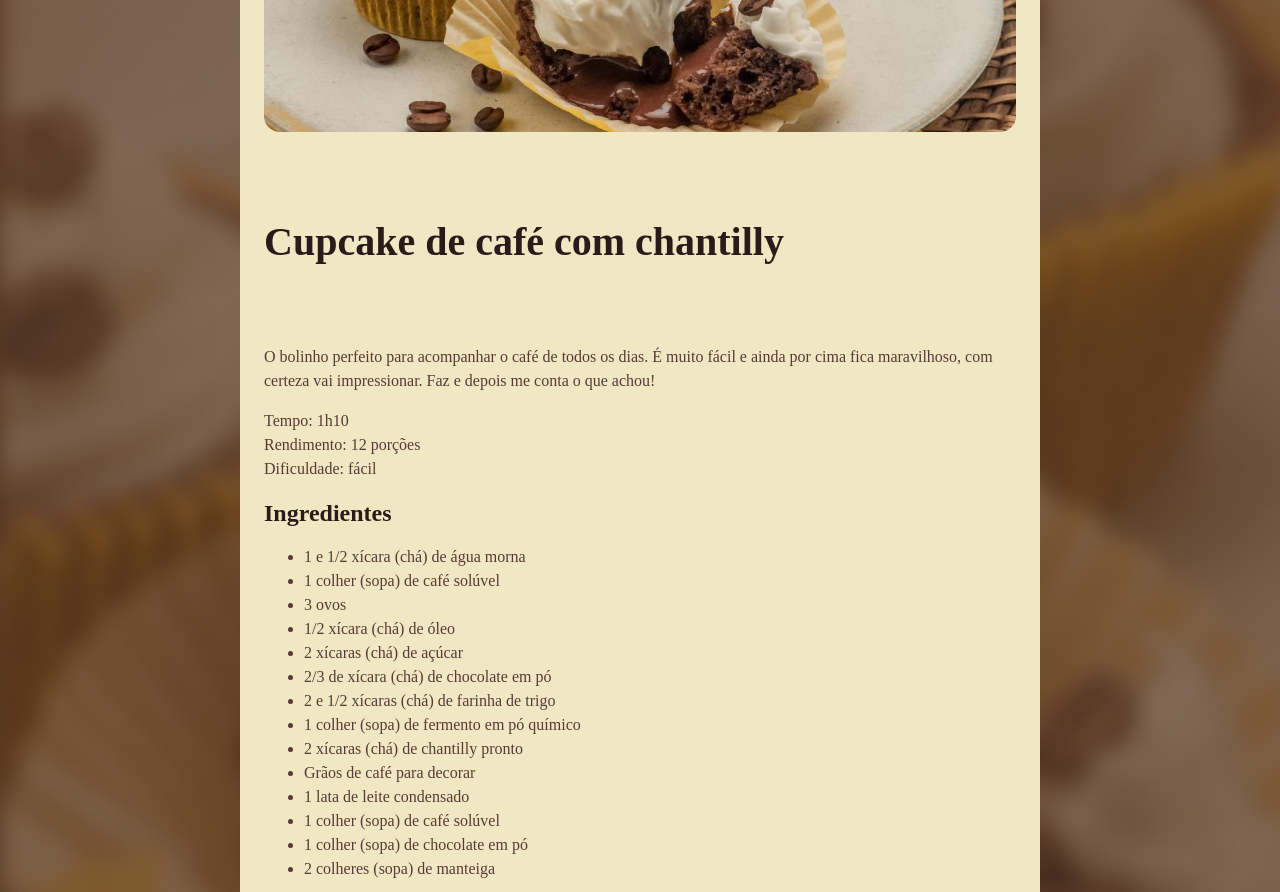
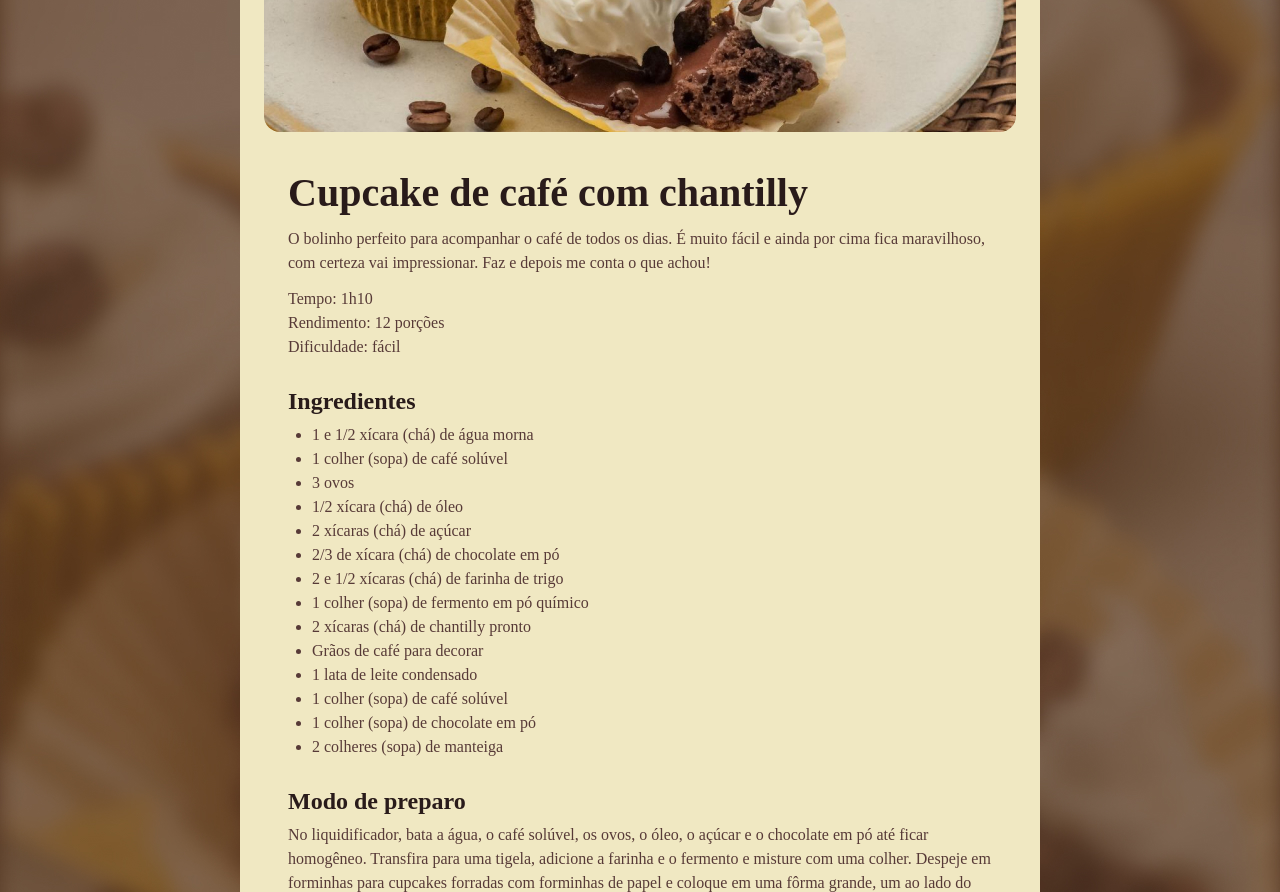
Before and after one commit to WillamsDantas/projeto-pagina-de-receitas, a plain HTML site: page index.html in a window 1280 px wide. Shown: the part 340-1232 px from the top of the page. Drawn offline with Linux system fonts and the light colour scheme; a web font is replaced by a local one.

Commit message:
customizing spaces

```diff
--- a/style.css
+++ b/style.css
@@ -1,3 +1,9 @@
+* {
+  margin: 0;
+  padding: 0;
+}
+
+
 :root {
   font-family: "Alice", serif;
   line-height: 150%;
@@ -22,8 +28,20 @@ img {
   border-radius: 16px;
 }
 
+main {
+  padding: 24px;
+}
+
+section + section {
+  margin-top: 24px;
+}
+
+#about p + p {
+  margin-top: 12px;
+}
+
 h1 {
-  line-height: 140px;
+  line-height: 140%;
   font-size: 40px;
 }
 
@@ -33,4 +51,10 @@ h2 {
 
 h1,h2 {
   color:#291B1A ;
+  margin-bottom: 4px;
+  line-height: 150%;
 }
+
+ul {
+  margin-left:24px ;
+}
```
